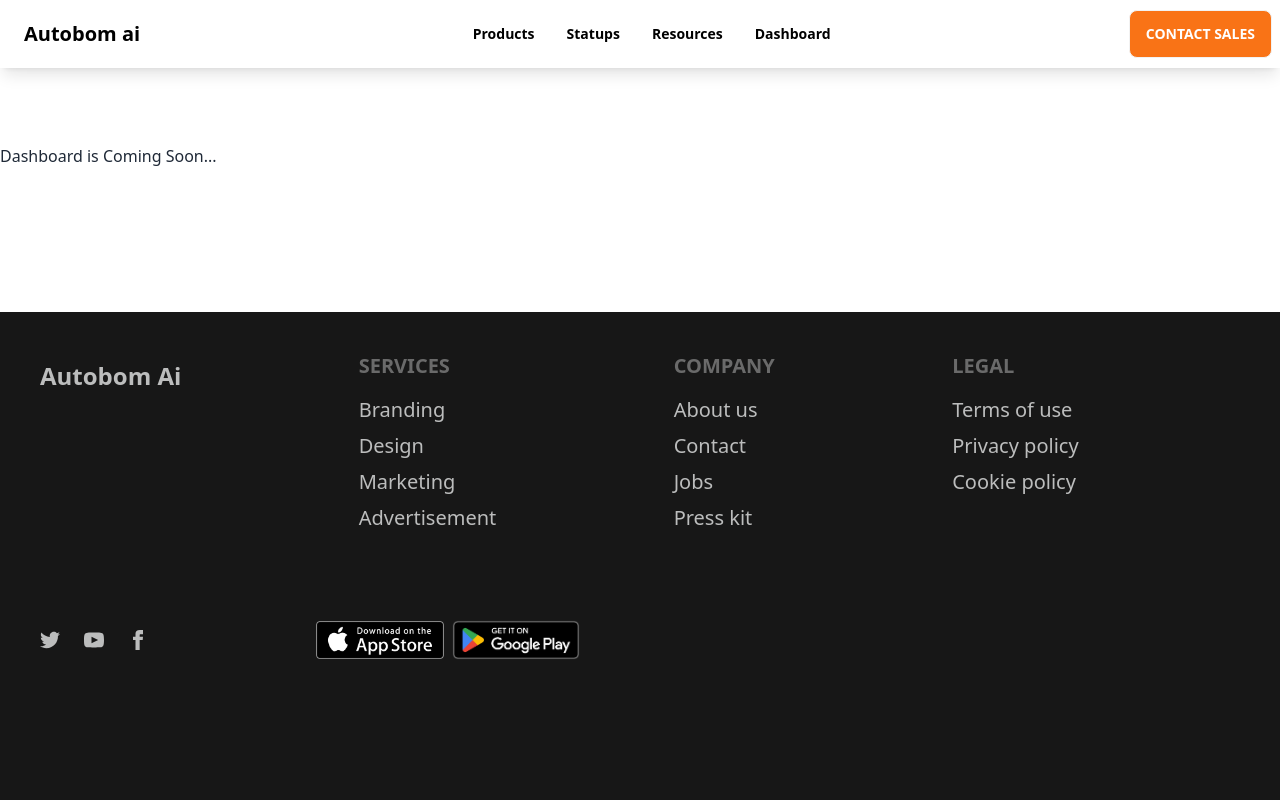
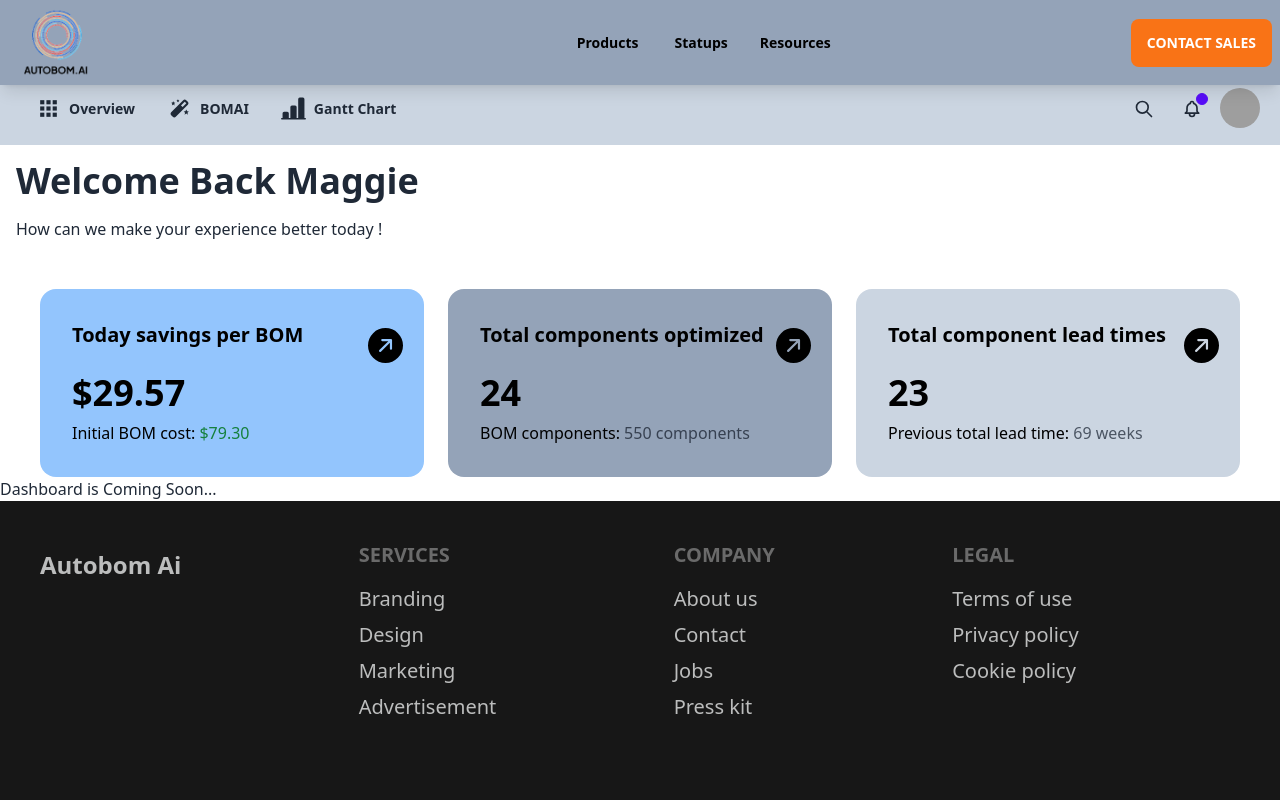
Before and after one commit to SumiAkter2/autobom-ai, a React (Vite) app: page /dashboard in a window 1280 px wide. Shown: the top 800 px of the page. Built offline with nearby package versions, Linux system fonts and the light colour scheme; grey boxes are pictures that could not be loaded.

Commit message:
added dashboard header and banner

```diff
--- a/src/Component/Dashboard/Dashboard.jsx
+++ b/src/Component/Dashboard/Dashboard.jsx
@@ -1,6 +1,11 @@
+import DashboardBanner from "./DashboardBanner";
+import DashboardHeader from "./DashboardHeader";
+
 const Dashboard = () => {
   return (
-    <div className="my-36">
+    <div className="">
+      <DashboardHeader />
+      <DashboardBanner />
       <h1>Dashboard is Coming Soon...</h1>
     </div>
   );
--- /dev/null
+++ b/src/Component/Dashboard/DashboardBanner.jsx
@@ -0,0 +1,62 @@
+import { BsFillArrowUpRightCircleFill } from "react-icons/bs";
+const DashboardBanner = () => {
+  return (
+    <div className="px-4">
+      <h1 className="lg:text-4xl text-3xl font-bold my-4">
+        Welcome Back Maggie
+      </h1>
+      <p className="text-semibold">
+        How can we make your experience better today !
+      </p>
+
+      <div className="grid lg:grid-cols-3 grid-cols-1 gap-6 px-6">
+        <div className="card lg:w-96 bg-blue-300 text-black mt-12">
+          <div className="card-body">
+            <h2 className="card-title">Today savings per BOM</h2>
+            <h1 className="mt-4 lg:text-4xl text-3xl font-bold">$29.57</h1>
+            <p>
+              Initial BOM cost: <span className="text-green-700">$79.30</span>
+            </p>
+            <div className="card-actions justify-end absolute right-2">
+              <button className=" btn-circle ">
+                <BsFillArrowUpRightCircleFill size="35px" />
+              </button>
+            </div>
+          </div>
+        </div>{" "}
+        <div className="card lg:w-96 bg-slate-400 text-black mt-12">
+          <div className="card-body">
+            <h2 className="card-title">Total components optimized</h2>
+            <h1 className="mt-4 lg:text-4xl text-3xl font-bold">24</h1>
+            <p>
+              BOM components:{" "}
+              <span className="text-gray-700">550 components</span>
+            </p>
+            <div className="card-actions justify-end absolute right-2">
+              <button className=" btn-circle ">
+                <BsFillArrowUpRightCircleFill size="35px" />
+              </button>
+            </div>
+          </div>
+        </div>{" "}
+        <div className="card lg:w-96 bg-slate-300 text-black mt-12">
+          <div className="card-body">
+            <h2 className="card-title">Total component lead times</h2>
+            <h1 className="mt-4 lg:text-4xl text-3xl font-bold">23</h1>
+            <p>
+              Previous total lead time:{" "}
+              <span className="text-gray-600">69 weeks</span>
+            </p>
+            <div className="card-actions justify-end absolute right-2">
+              <button className=" btn-circle ">
+                <BsFillArrowUpRightCircleFill size="35px" />
+              </button>
+            </div>
+          </div>
+        </div>
+      </div>
+    </div>
+  );
+};
+
+export default DashboardBanner;
--- /dev/null
+++ b/src/Component/Dashboard/DashboardHeader.jsx
@@ -0,0 +1,102 @@
+import { Link } from "react-router-dom";
+import { CgMenuGridR } from "react-icons/cg";
+import { BsFillBarChartLineFill } from "react-icons/bs";
+import { BiSolidMagicWand } from "react-icons/bi";
+
+const DashboardHeader = () => {
+  const navItem = (
+    <>
+      <li>
+        <Link to="/">
+          <CgMenuGridR size="25px" /> Overview
+        </Link>
+      </li>
+      <li>
+        <Link to="/">
+          <BiSolidMagicWand size="25px" />
+          BOMAI
+        </Link>
+      </li>
+      <li>
+        <Link to="/">
+          {" "}
+          <BsFillBarChartLineFill size="25px" /> Gantt Chart
+        </Link>
+      </li>
+    </>
+  );
+  return (
+    <div>
+      <div className="navbar bg-slate-300 px-4 pt-20">
+        <div className="flex-1">
+          <ul className="menu menu-horizontal px-1 font-bold">{navItem}</ul>
+        </div>
+        <div className="flex-none">
+          <div className="dropdown dropdown-end">
+            <button className="btn btn-ghost btn-circle">
+              <svg
+                xmlns="http://www.w3.org/2000/svg"
+                className="h-5 w-5"
+                fill="none"
+                viewBox="0 0 24 24"
+                stroke="currentColor"
+              >
+                <path
+                  strokeLinecap="round"
+                  strokeLinejoin="round"
+                  strokeWidth="2"
+                  d="M21 21l-6-6m2-5a7 7 0 11-14 0 7 7 0 0114 0z"
+                />
+              </svg>
+            </button>
+            <button className="btn btn-ghost btn-circle">
+              <div className="indicator">
+                <svg
+                  xmlns="http://www.w3.org/2000/svg"
+                  className="h-5 w-5"
+                  fill="none"
+                  viewBox="0 0 24 24"
+                  stroke="currentColor"
+                >
+                  <path
+                    strokeLinecap="round"
+                    strokeLinejoin="round"
+                    strokeWidth="2"
+                    d="M15 17h5l-1.405-1.405A2.032 2.032 0 0118 14.158V11a6.002 6.002 0 00-4-5.659V5a2 2 0 10-4 0v.341C7.67 6.165 6 8.388 6 11v3.159c0 .538-.214 1.055-.595 1.436L4 17h5m6 0v1a3 3 0 11-6 0v-1m6 0H9"
+                  />
+                </svg>
+                <span className="badge badge-xs badge-primary indicator-item"></span>
+              </div>
+            </button>
+          </div>
+          <div className="dropdown dropdown-end">
+            <label tabIndex={0} className="btn btn-ghost btn-circle avatar">
+              <div className="w-10 rounded-full">
+                <img src="https://i.ibb.co/DwHbJFk/man44.jpg" />
+              </div>
+            </label>
+            <ul
+              tabIndex={0}
+              className="menu menu-sm dropdown-content mt-3 z-[1] p-2 shadow bg-base-100 rounded-box w-52"
+            >
+              <li>
+                <a className="justify-between">
+                  Profile
+                  <span className="badge">New</span>
+                </a>
+              </li>
+              <li>
+                <a>Settings</a>
+              </li>
+              <li>
+                <a>Logout</a>
+              </li>
+            </ul>
+          </div>
+        </div>
+      </div>
+    </div>
+  );
+};
+
+export default DashboardHeader;
--- a/src/Component/Home/Banner.jsx
+++ b/src/Component/Home/Banner.jsx
@@ -1,28 +1,31 @@
+import { Link } from "react-router-dom";
 const Banner = () => {
   return (
-    <div
-      className="hero min-h-screen"
-      style={{
-        backgroundImage:
-          "url(https://brand.brex.com/m/3e314e49da541973/webimage-BrexAi-Homepage-R4-1.jpg)",
-      }}
-    >
-      <div className="hero-overlay bg-opacity-10"></div>
-      <div className="hero-content lg:text-start text-center text-neutral-content lg:absolute left-10">
+    <div>
+      <div className="hero min-h-screen bg-base-200 shadow-2xl">
+        <div className="hero-content flex-col lg:flex-row-reverse">
+          <Link to="/dashboard">
+            <button className="btn bg-orange-500 text-white  hover:text-black hover:bg-orange-300 border-0">
+              Dashboard
+            </button>
+          </Link>
+          <div className=" lg:text-start text-center  lg:absolute left-10 text-black">
             <div className="max-w-md">
               <h1 className="mb-5 text-5xl font-bold">Meet Autobom Ai</h1>
               <p className="mb-12 text-xl font-bold leading-9">
-            Give every employee their own expense assistant and automate manual
-            work across cards, expenses, travel, and bill pay.
+                Revolutionization Bom Optimizing with Ai power. Reducing cost,
+                lead times and optimizing engineering.
               </p>
+              <a href="mailto:hariish@autobom.ai ">
                 <button className="btn bg-orange-500 text-white  hover:text-black hover:bg-orange-300 border-0">
-            Contact Sales
+                  Request Demo
                 </button>
-          <button className="btn bg-slate-900 text-white hover:text-black hover:bg-white ml-6  border">
-            Contact Sales
-          </button>
+              </a>
             </div>
           </div>
+        </div>
+      </div>
+      <div className="hero-overlay bg-opacity-10"></div>
     </div>
   );
 };
--- a/src/Component/Shared/Navbar.jsx
+++ b/src/Component/Shared/Navbar.jsx
@@ -1,11 +1,31 @@
 import { HiMenuAlt1 } from "react-icons/hi";
 import { Link } from "react-router-dom";
-
+import logo from "../../assets/dashboard/Frame 230.png";
 const Navbar = () => {
   const navItem = (
     <>
       <li>
-        <Link to="/">Products</Link>
+        <Link to="/">
+          <div className="dropdown">
+            <label tabIndex={0} className=" m-1">
+              Products
+            </label>
+            <ul
+              tabIndex={0}
+              className="dropdown-content z-[1] menu  shadow bg-slate-300 rounded-box w-52 text-black"
+            >
+              <li>
+                <a>BOM Optimization</a>
+              </li>
+              <li>
+                <a>Part Selection</a>
+              </li>
+              <li>
+                <a>Gantt Chart</a>
+              </li>
+            </ul>
+          </div>
+        </Link>
       </li>
       <li>
         <Link to="/">Statups</Link>
@@ -13,14 +33,11 @@ const Navbar = () => {
       <li>
         <Link to="/">Resources</Link>
       </li>
-      <li>
-        <Link to="/dashboard">Dashboard</Link>
-      </li>
     </>
   );
   return (
     <div>
-      <div className="navbar bg-base-100 text-black font-bold shadow-lg fixed lg:top-0 z-20">
+      <div className="navbar bg-slate-400 text-black font-bold shadow-lg fixed lg:top-0 z-20">
         <div className="navbar-start">
           {/* menu drawer */}
           <div className="drawer  lg:hidden ">
@@ -39,14 +56,14 @@ const Navbar = () => {
                 aria-label="close sidebar"
                 className="drawer-overlay"
               ></label>
-              <ul className="menu p-4 w-80 min-h-full bg-base-200 ">
+              <ul className="menu p-4 w-80 min-h-full bg-slate-300 text-black">
                 {/* Sidebar content here */}
                 {navItem}
               </ul>
             </div>
           </div>
           <Link to="/" className="px-4 font-bold text-xl ">
-            Autobom ai
+            <img src={logo} alt="logo" className="w-16" />
           </Link>
         </div>
 
@@ -56,9 +73,11 @@ const Navbar = () => {
           <ul className="menu menu-horizontal px-1">{navItem}</ul>
         </div>
         <div className="navbar-end ">
-          <button className="btn bg-orange-500 text-white lg:btn-md btn-sm hover:text-black hover:bg-orange-300">
-            Contact Sales
-          </button>
+          <a href="mailto:hariish@autobom.ai ">
+            <button className="btn bg-orange-500 border-0 text-white lg:btn-md btn-sm hover:text-black hover:bg-orange-300">
+              Contact Sales
+            </button>
+          </a>
         </div>
       </div>
     </div>
```
Also changed, not shown: src/assets/dashboard/Frame 230.png (added). Lines whose indentation alone changed are shown as unchanged.
